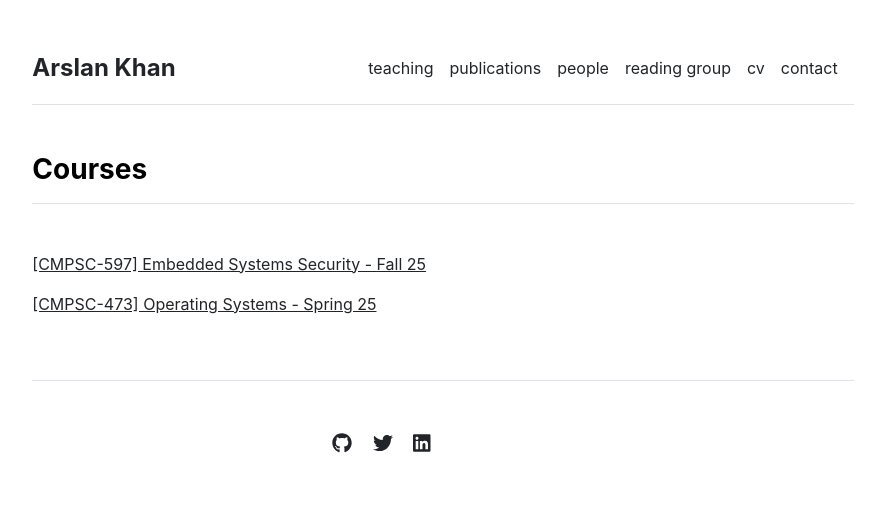
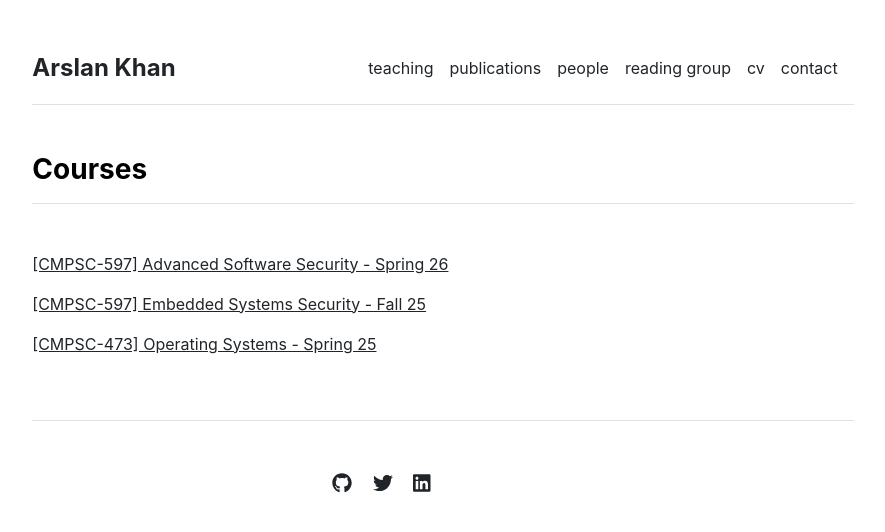
Before and after one commit to Arslan8/arslan8.github.io, a Jekyll site: the page built from courses.md, in a window 1280 px wide. Shown: the top 532 px of the page, without its empty margins (197-1082 px from the left). Built offline with Jekyll 4.4.1, drawn with Linux system fonts in a browser that asks for light colours.

Commit message:
Add new course to settings.yml

```diff
--- a/_data/settings.yml
+++ b/_data/settings.yml
@@ -23,6 +23,7 @@ alums:
 
 
 courses:
+- {name: '[CMPSC-597] Advanced Software Security - Spring 26', url: 'Advanced_Software_Security_spring26'}
 - {name: '[CMPSC-597] Embedded Systems Security - Fall 25', url: 'embedded-systems-security-fa26'}
 - {name: '[CMPSC-473] Operating Systems - Spring 25', url: 'operating-systems-sp25'}
 
```
